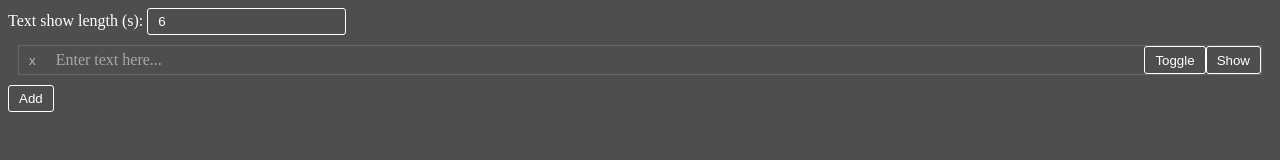
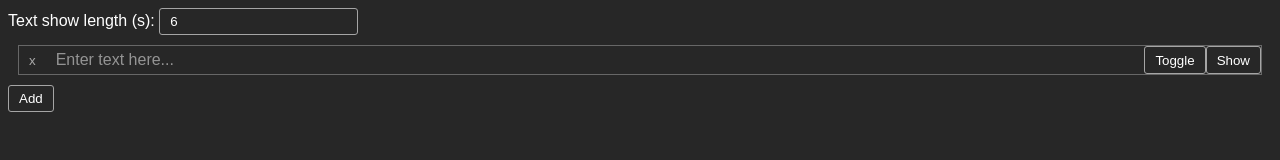
Before and after one commit to timothybrink/lower-thirds, a website: page views/presenter.html in a window 1280 px wide. Drawn offline with Linux system fonts and the light colour scheme.

Commit message:
update style

```diff
--- a/assets/css/main.css
+++ b/assets/css/main.css
@@ -1,6 +1,7 @@
 body {
-  background-color: #4e4e4e;
+  background-color: #272727;
   color: white;
+  font-family: Arial, Helvetica, sans-serif;
 }
 
 .toast {
@@ -36,7 +37,7 @@ body {
 
 button, input {
   background-color: transparent;
-  border: 1px solid white;
+  border: 1px solid rgb(165, 165, 165);
   border-radius: 3px;
   padding: 5px 10px;
   color: white;
```
